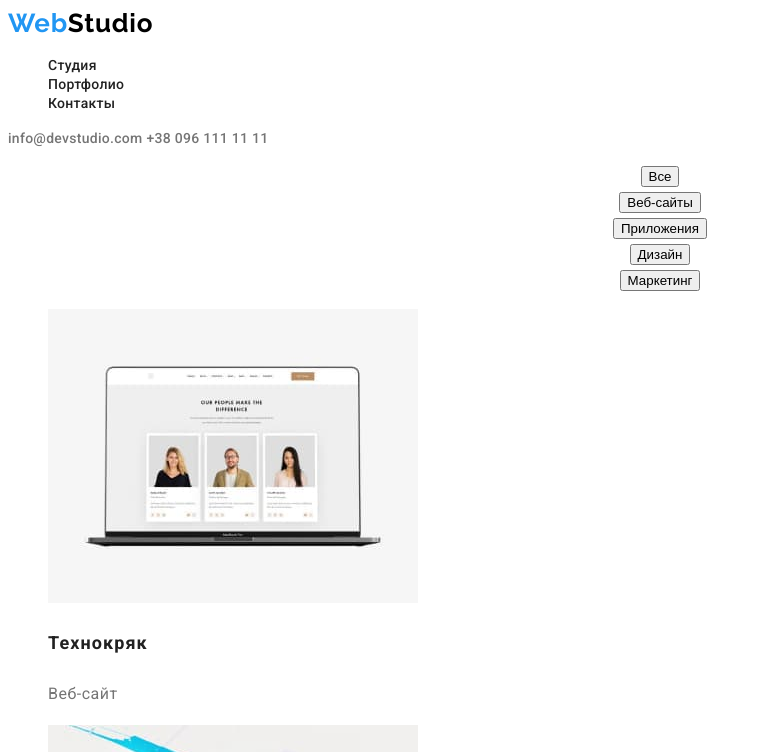
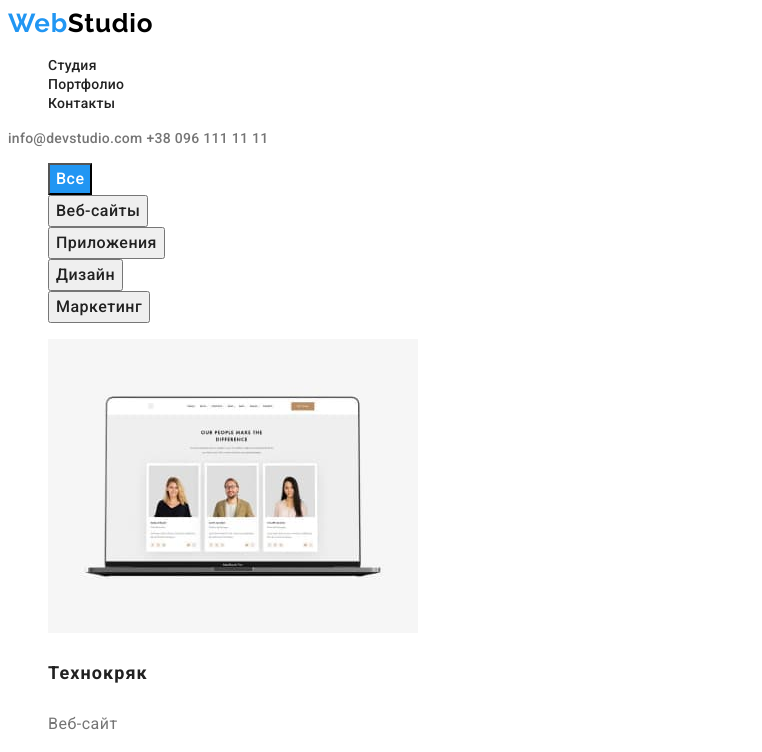
Before and after one commit to antonkvitka1/goit-markup-hw-02, a plain HTML site: page portfolio.html in a window 1280 px wide. Both pictures are taken after a click on the button "Все". Shown: the top 752 px of the page, without its empty margins (0-762 px from the left). Drawn offline with Linux system fonts and the light colour scheme.

Commit message:
исправляет ошибки в футере и в кнопках

```diff
--- a/css/styles.css
+++ b/css/styles.css
@@ -138,8 +138,11 @@ body{
 /* ---------- footer ---------- */
 
 .logo-second-part{
-    color: #FFFFFF;
+    /* color: #FFFFFF; */
     }
+.footer-list{
+    list-style: none;
+}
 
 .footer-link{
     font-family: var(--main-font);
@@ -147,30 +150,30 @@ body{
     font-size: 14px;
     line-height: 1.71;
     letter-spacing: 0.03em;
-    color: #FFFFFF;
+    /* color: #FFFFFF; */
     text-decoration: none;
-    list-style: none;
     font-style: normal;
 }
 /* ---------- end footer ---------- */
 
 
 /* ---------- portfolio btn list ---------- */
-
 .portfolio-btn-list{
+    list-style: none;
+}
+.portfolio-btn{
     font-family: var(--main-font);
     font-weight: 500;
     font-size: 16px;
     line-height: 1.63;
-    text-align: center;
     letter-spacing: 0.03em;
     color: #212121;
-    list-style: none;
+
     cursor: pointer;
 }
 
-.portfolio-btn-list:hover,
-.portfolio-btn-list:focus{
+.portfolio-btn:hover,
+.portfolio-btn:focus{
     background-color: var(--accent-color);
     color: white;
 }
--- a/portfolio.html
+++ b/portfolio.html
@@ -32,21 +32,21 @@
         </header>
             <main>
                 <!--navigation-->
-                <ul>
-                    <li class="portfolio-btn-list">
-                        <button class="list" type="button">Все</button>
+                <ul class="portfolio-btn-list">
+                    <li>
+                        <button class="portfolio-btn" class="list" type="button">Все</button>
                     </li>
-                    <li class="portfolio-btn-list">
-                        <button class="list" type="button">Веб-сайты</button>
+                    <li>
+                        <button class="portfolio-btn" class="list" type="button">Веб-сайты</button>
                     </li>
-                    <li class="portfolio-btn-list">
-                        <button class="list" type="button">Приложения</button>
+                    <li>
+                        <button class="portfolio-btn" class="list" type="button">Приложения</button>
                     </li>
-                    <li class="portfolio-btn-list">
-                        <button class="list" type="button">Дизайн</button>
+                    <li>
+                        <button class="portfolio-btn" class="list" type="button">Дизайн</button>
                     </li>
-                    <li class="portfolio-btn-list">
-                        <button class="list" type="button">Маркетинг</button>
+                    <li>
+                        <button class="portfolio-btn" class="list" type="button">Маркетинг</button>
                     </li>
 
                 </ul>
@@ -140,15 +140,15 @@
             <a class="link" href="./" lang="en"><span class="logo-part">Web</span> <span class="logo-second-part">Studio</span> </a>
 
                     <address>
-                        <ul>
-                            <li class="footer-link">
-                            <a href="https://goo.gl/maps/wojuZTmwo3SCX1YW6" target="blank" rel="noopener noreferrer">г. Киев, пр-т Леси Украинки, 26</a>
+                        <ul class="footer-list">
+                            <li>
+                            <a class="footer-link" href="https://goo.gl/maps/wojuZTmwo3SCX1YW6" target="blank" rel="noopener noreferrer">г. Киев, пр-т Леси Украинки, 26</a>
                             </li>
-                            <li class="footer-link">
-                                <a href="mailto:info@example.com">info@example.com</a>
+                            <li>
+                                <a class="footer-link" href="mailto:info@example.com">info@example.com</a>
                             </li>
-                            <li class="footer-link">
-                                <a href="tel:+380991111111">+38 099 111 11 11</a>
+                            <li>
+                                <a class="footer-link" href="tel:+380991111111">+38 099 111 11 11</a>
                             </li>
                         </ul>
                     </address>
```
Also changed, not shown: index.html (+7 -7 lines).
